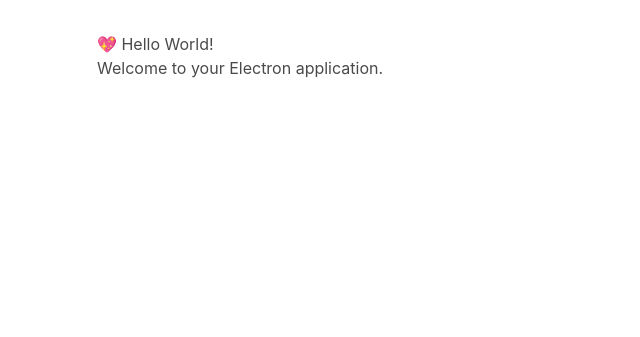
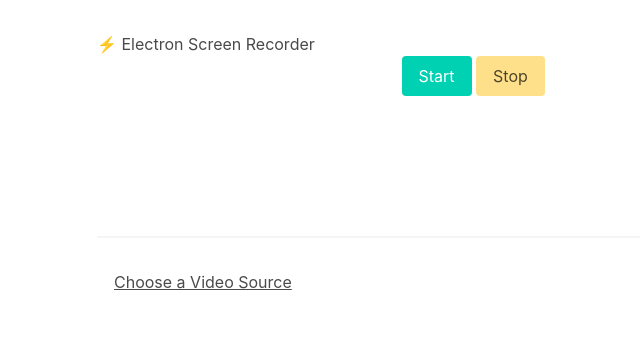
Before and after one commit to randyaajr/electron_screen-recorder, an Electron app: page my-app/src/index.html in a window 1280 px wide. Shown: the whole page, without its empty margins (271-911 px from the left). Drawn offline with nearby package versions, Linux system fonts and the light colour scheme.

Commit message:
Basic layout created

```diff
--- a/my-app/src/index.html
+++ b/my-app/src/index.html
@@ -8,7 +8,17 @@
     <script defer src="render.js"></script>
   </head>
   <body>
-    <h1>💖 Hello World!</h1>
-    <p>Welcome to your Electron application.</p>
+    <h1>⚡ Electron Screen Recorder</h1>
+
+    <video></video>
+
+    <button id="startBtn" class="button is-primary">Start</button>
+    <button id="stopBtn" class="button is-warning">Stop</button>
+
+    <hr />
+
+    <button id="videoSelectBtn" class="button is-text">
+      Choose a Video Source
+    </button>
   </body>
 </html>
```
